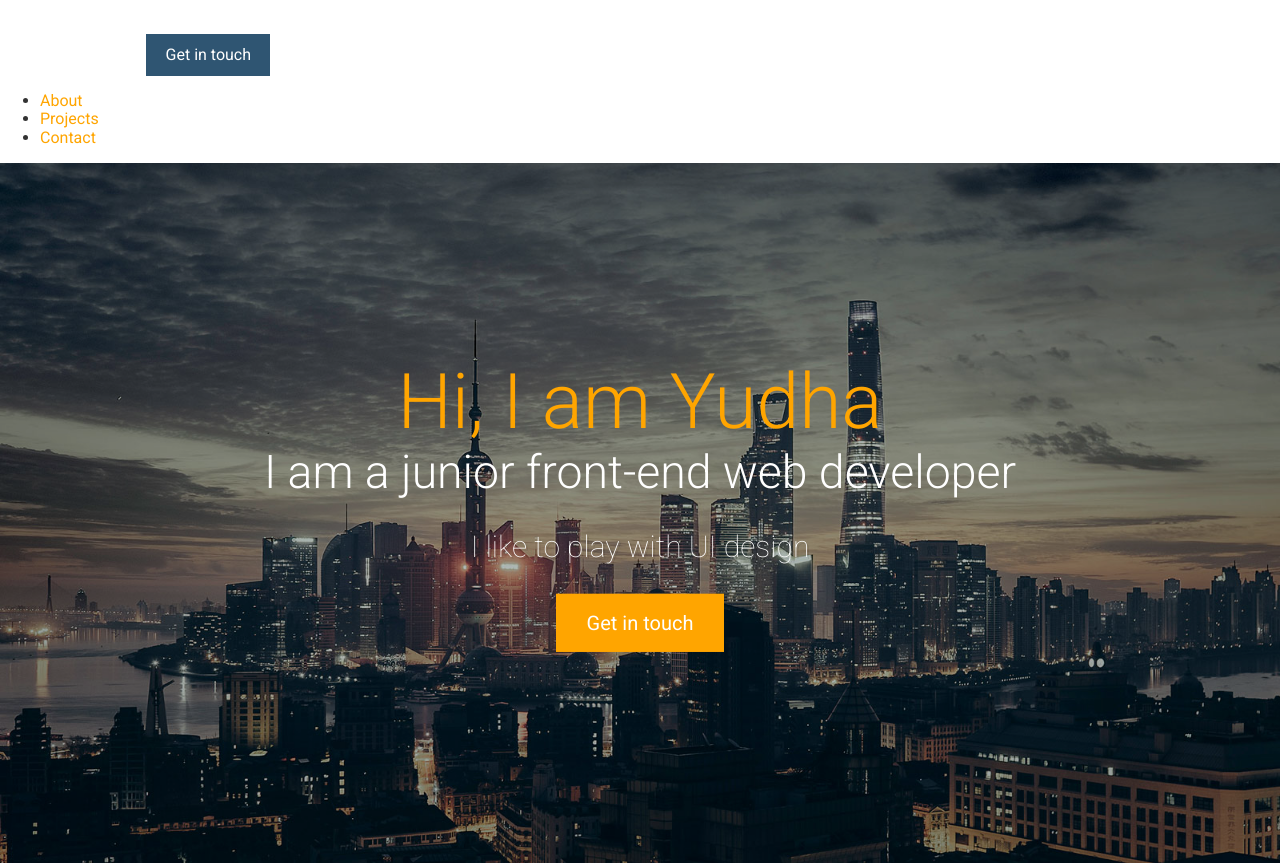
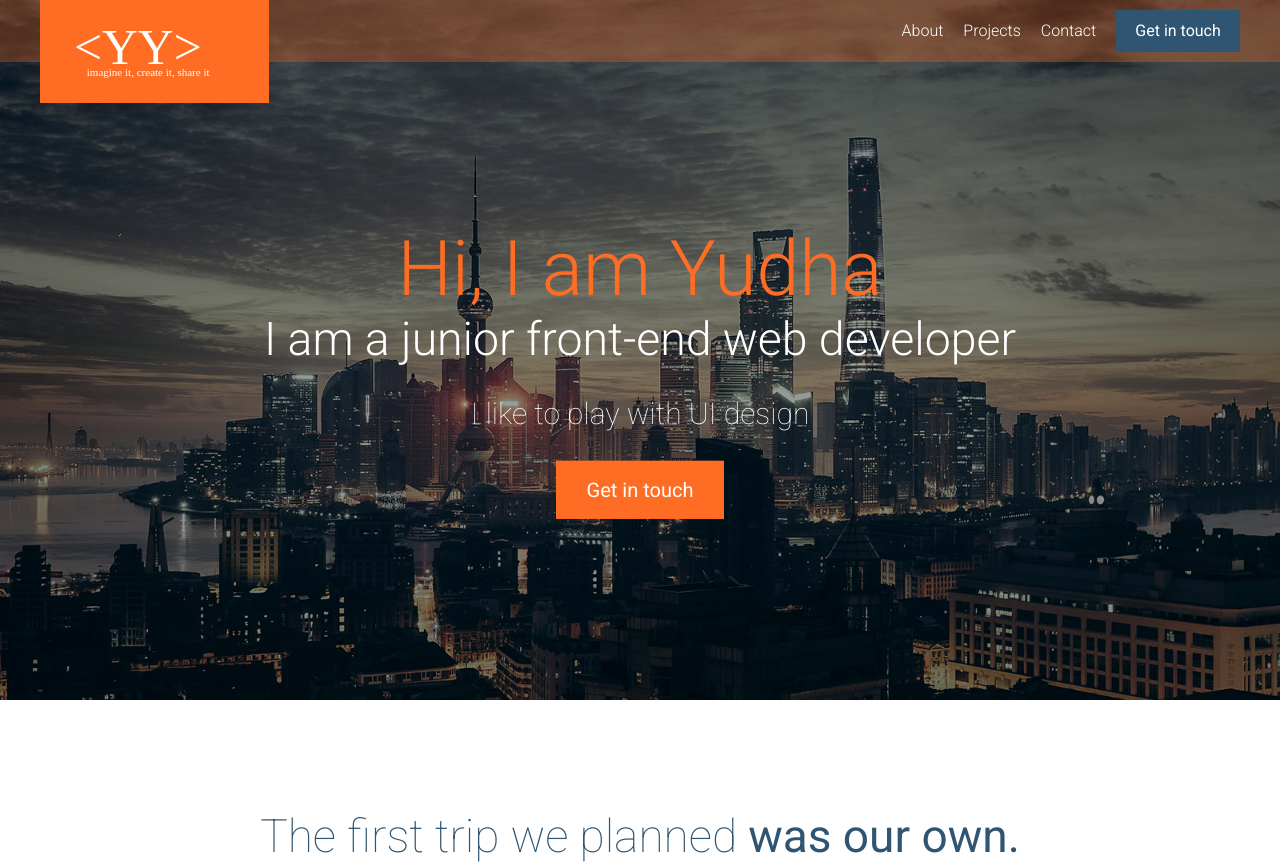
Before and after one commit to YudhaYuki/PP, a website: page app/index.html in a window 1280 px wide. Shown: the top 866 px of the page. Drawn offline with Linux system fonts and the light colour scheme.

Commit message:
Styling Header

```diff
--- a/app/assets/styles/base/_variables.css
+++ b/app/assets/styles/base/_variables.css
@@ -1,5 +1,7 @@
 $mainBlue: #2f5572;
 
+$mainWhite: #fff;
 
-$mainWhite: #fff;
-$mainOrange: orange;
+$mainOrange: #FF6D24;
+
+$mainBlack: #222831;
--- a/app/assets/styles/modules/_large-hero.css
+++ b/app/assets/styles/modules/_large-hero.css
@@ -8,17 +8,22 @@
     &--overlay {
         width: 100%;
         height: 100%;
-        background: rgba(0, 0, 0, .25);
+        background: rgba(0, 0, 0, .35);
         position: relative;
     }
 
     &__text-content {
+        padding-top: 88px;
         position: absolute;
         top: 50%;
         transform: translateY(-50%);
         left: 0;
         width: 100%;
         text-align: center;
+
+        @mixin atMedium {
+            padding-top: 60px;
+        }
     }
 
     &__title {
--- /dev/null
+++ b/app/assets/styles/modules/_primary-nav.css
@@ -0,0 +1,27 @@
+.primary-nav {
+
+    &--pull-right {
+        float: right;
+    }
+
+    ul {
+        margin: 0;
+        padding: 0;
+
+        @mixin clearfix;
+    }
+
+    li {
+        list-style: none;
+        float: left;
+        padding-right: 20px;
+    }
+
+    a {
+        color: $mainWhite;
+        text-decoration: none;
+        font-weight: 300;
+        display: block;
+        padding: 12px 0;
+    }
+}
--- /dev/null
+++ b/app/assets/styles/modules/_site-header.css
@@ -0,0 +1,56 @@
+.site-header {
+    padding: 10px 0;
+    position: absolute;
+    width: 100%;
+    z-index: 2;
+
+    @mixin atMedium {
+        background-color: rgba($mainOrange, .30);
+    }
+
+    &__btn-container {
+        float: right;
+    }
+
+    &__logo {
+        position: absolute;
+        top: 0;
+        left: 50%;
+        transform: translateX(-50%) scale(.8);
+        transform-origin: 50% 0;
+        background-color: $mainOrange;
+        padding: 25px 36px;
+
+        @mixin atMedium {
+            left: auto;
+            transform: translateX(0);
+        }
+    }
+
+    &__logo__graphic {
+        text-indent: -9999px;
+    }
+
+    &__menu-icon {
+        width: 20px;
+        height: 20px;
+        background-color: $mainWhite;
+        position: absolute;
+        top: 10px;
+        right: 10px;
+
+        @mixin atMedium {
+            display: none;
+        }
+    }
+
+    &__menu-content {
+        display: none;
+
+        @mixin atMedium {
+            display: block;
+        }
+    }
+
+
+}
--- a/app/assets/styles/modules/_sprite.css
+++ b/app/assets/styles/modules/_sprite.css
@@ -2,77 +2,77 @@
 Instead edit gulp/templates/sprite */
 
         .icon {
-            background-image: url('/assets/images/sprites/sprite-d675eadb.svg');
+            background-image: url('/assets/images/sprites/sprite-83f17d3c.svg');
         }
 
-    .icon--clear-view-escapes {
-        width: 142.4px;
-        height: 59.53px;
+    .icon--YY-logo-white {
+        width: 157px;
+        height: 53px;
         background-position: 0 0;
     }
 
     .icon--comment {
         width: 64px;
         height: 64px;
-        background-position: 99.70443349753694% 0;
+        background-position: 100% 0;
     }
 
     .icon--facebook {
         width: 21.23px;
         height: 42.01px;
-        background-position: 26.040607071652357% 45.795830448496034%;
+        background-position: 44.570196712476424% 31.929634315320197%;
     }
 
     .icon--fire {
         width: 56px;
         height: 64px;
-        background-position: 0 99.56481481481481%;
+        background-position: 0 70.13888888888889%;
     }
 
     .icon--globe {
         width: 64px;
         height: 64px;
-        background-position: 27.586206896551722% 99.56481481481481%;
+        background-position: 25.806451612903224% 70.13888888888889%;
     }
 
     .icon--instagram {
         width: 42.01px;
         height: 42.01px;
-        background-position: 63.2917018534157% 49.234556504346486%;
+        background-position: 0 99.40357852882703%;
     }
 
     .icon--mail {
         width: 64px;
         height: 48px;
-        background-position: 0 48.00806451612903%;
+        background-position: 0 33.125%;
     }
 
     .icon--rain {
         width: 64px;
         height: 64px;
-        background-position: 99.70443349753694% 59.25925925925926%;
+        background-position: 100% 44.44444444444444%;
     }
 
     .icon--star {
         width: 64px;
         height: 64px;
-        background-position: 59.11330049261084% 99.56481481481481%;
+        background-position: 55.29953917050691% 70.13888888888889%;
     }
 
     .icon--twitter {
         width: 51.78px;
         height: 42.06px;
-        background-position: 94.04330452560171% 98.50700323226104%;
+        background-position: 27.92077480150074% 31.939255152464746%;
     }
 
     .icon--wifi {
         width: 60px;
         height: 64px;
-        background-position: 68.79227053140097% 0;
+        background-position: 71.04072398190046% 0;
     }
 
     .icon--youtube {
         width: 34.75px;
         height: 42px;
-        background-position: 36.69752421959096% 45.792307692307695%;
+        background-position: 17.05989847715736% 99.39759036144578%;
     }
--- a/app/assets/styles/styles.css
+++ b/app/assets/styles/styles.css
@@ -14,6 +14,8 @@
 @import "modules/_row";
 @import "modules/_sprite";
 @import "modules/_site-footer";
+@import "modules/_site-header";
+@import "modules/_primary-nav";
 
 @import "modules/_text-animation";
 @import "modules/_btn-animation";
--- a/app/index.html
+++ b/app/index.html
@@ -12,16 +12,27 @@
 <body>
 
   <!-- HEADER -->
-  <header>
-    <img src="assets/images/icons/clear-view-escapes.svg">
+  <header class="site-header">
+    <div class="wrapper">
+      <div class="site-header__logo">
+          <div class="site-header__logo__graphic icon icon--YY-logo-white">YudhaYuki</div>
+      </div>
+
+      <div class="site-header__menu-icon"></div>
+
+      <div class="site-header__menu-content">
+        <div class="site-header__btn-container">
             <a class="btn" href="#">Get in touch</a>
-    <nav>
+        </div>
+        <nav class="primary-nav primary-nav--pull-right">
           <ul>
             <li><a href="#about">About</a></li>
             <li><a href="#projects">Projects</a></li>
             <li><a href="#contact">Contact</a></li>
           </ul>
         </nav>
+      </div>
+    </div>
   </header>
 
 
--- a/app/temp/styles/styles.css
+++ b/app/temp/styles/styles.css
@@ -356,7 +356,7 @@ img {
 }
 
 a {
-    color: orange;
+    color: #FF6D24;
     text-decoration: none;
 }
 
@@ -371,7 +371,7 @@ a {
 }
 
 .btn--orange {
-        background-color: orange;
+        background-color: #FF6D24;
     }
 
 .btn--large {
@@ -390,7 +390,7 @@ a {
     }
 
 .btn--large::after {
-            background-color: orange;
+            background-color: #FF6D24;
         }
 
 .btn--behind-card-1 {
@@ -471,11 +471,12 @@ a {
 .large-hero--overlay {
         width: 100%;
         height: 100%;
-        background: rgba(0, 0, 0, .25);
+        background: rgba(0, 0, 0, .35);
         position: relative;
     }
 
 .large-hero__text-content {
+        padding-top: 88px;
         position: absolute;
         top: 50%;
         -webkit-transform: translateY(-50%);
@@ -485,9 +486,16 @@ a {
         text-align: center;
     }
 
+@media (min-width: 800px) {
+
+.large-hero__text-content {
+            padding-top: 60px
+    }
+    }
+
 .large-hero__title {
         font-weight: 300;
-        color: orange;
+        color: #FF6D24;
         font-size: 2rem;
         margin: 0;
     }
@@ -616,7 +624,7 @@ a {
     }
 
 .headline--orange {
-        color: orange;
+        color: #FF6D24;
     }
 
 .headline--small {
@@ -794,7 +802,7 @@ a {
     }
 
 .testimonial__subtitle {
-        color: orange;
+        color: #FF6D24;
         text-align: center;
         font-weight: 400;
         font-size: .9375rem;
@@ -931,79 +939,79 @@ a {
 Instead edit gulp/templates/sprite */
 
 .icon {
-            background-image: url('/assets/images/sprites/sprite-d675eadb.svg');
+            background-image: url('/assets/images/sprites/sprite-83f17d3c.svg');
         }
 
-.icon--clear-view-escapes {
-        width: 142.4px;
-        height: 59.53px;
+.icon--YY-logo-white {
+        width: 157px;
+        height: 53px;
         background-position: 0 0;
     }
 
 .icon--comment {
         width: 64px;
         height: 64px;
-        background-position: 99.70443349753694% 0;
+        background-position: 100% 0;
     }
 
 .icon--facebook {
         width: 21.23px;
         height: 42.01px;
-        background-position: 26.040607071652357% 45.795830448496034%;
+        background-position: 44.570196712476424% 31.929634315320197%;
     }
 
 .icon--fire {
         width: 56px;
         height: 64px;
-        background-position: 0 99.56481481481481%;
+        background-position: 0 70.13888888888889%;
     }
 
 .icon--globe {
         width: 64px;
         height: 64px;
-        background-position: 27.586206896551722% 99.56481481481481%;
+        background-position: 25.806451612903224% 70.13888888888889%;
     }
 
 .icon--instagram {
         width: 42.01px;
         height: 42.01px;
-        background-position: 63.2917018534157% 49.234556504346486%;
+        background-position: 0 99.40357852882703%;
     }
 
 .icon--mail {
         width: 64px;
         height: 48px;
-        background-position: 0 48.00806451612903%;
+        background-position: 0 33.125%;
     }
 
 .icon--rain {
         width: 64px;
         height: 64px;
-        background-position: 99.70443349753694% 59.25925925925926%;
+        background-position: 100% 44.44444444444444%;
     }
 
 .icon--star {
         width: 64px;
         height: 64px;
-        background-position: 59.11330049261084% 99.56481481481481%;
+        background-position: 55.29953917050691% 70.13888888888889%;
     }
 
 .icon--twitter {
         width: 51.78px;
         height: 42.06px;
-        background-position: 94.04330452560171% 98.50700323226104%;
+        background-position: 27.92077480150074% 31.939255152464746%;
     }
 
 .icon--wifi {
         width: 60px;
         height: 64px;
-        background-position: 68.79227053140097% 0;
+        background-position: 71.04072398190046% 0;
     }
 
 .icon--youtube {
         width: 34.75px;
         height: 42px;
-        background-position: 36.69752421959096% 45.792307692307695%;
+        background-position: 17.05989847715736% 99.39759036144578%;
     }
 
 .site-footer {
@@ -1026,6 +1034,111 @@ Instead edit gulp/templates/sprite */
             margin-bottom: 0;
             margin-right: 1.4rem
     }
+    }
+
+.site-header {
+    padding: 10px 0;
+    position: absolute;
+    width: 100%;
+    z-index: 2;
+
+
+}
+
+@media (min-width: 800px) {
+
+.site-header {
+        background-color: rgba(255,109,36, .30)
+
+
+}
+    }
+
+.site-header__btn-container {
+        float: right;
+    }
+
+.site-header__logo {
+        position: absolute;
+        top: 0;
+        left: 50%;
+        -webkit-transform: translateX(-50%) scale(.8);
+                transform: translateX(-50%) scale(.8);
+        -webkit-transform-origin: 50% 0;
+                transform-origin: 50% 0;
+        background-color: #FF6D24;
+        padding: 25px 36px;
+    }
+
+@media (min-width: 800px) {
+
+.site-header__logo {
+            left: auto;
+            -webkit-transform: translateX(0);
+                    transform: translateX(0)
+    }
+    }
+
+.site-header__logo__graphic {
+        text-indent: -9999px;
+    }
+
+.site-header__menu-icon {
+        width: 20px;
+        height: 20px;
+        background-color: #fff;
+        position: absolute;
+        top: 10px;
+        right: 10px;
+    }
+
+@media (min-width: 800px) {
+
+.site-header__menu-icon {
+            display: none
+    }
+    }
+
+.site-header__menu-content {
+        display: none;
+    }
+
+@media (min-width: 800px) {
+
+.site-header__menu-content {
+            display: block
+    }
+    }
+
+.primary-nav--pull-right {
+        float: right;
+    }
+
+.primary-nav ul {
+        margin: 0;
+        padding: 0;
+    }
+
+/* To trick float so that browser know there is content in this div */
+
+.primary-nav ul::after {
+        content: "";
+        clear: both;
+        display: table;
+    }
+
+.primary-nav li {
+        list-style: none;
+        float: left;
+        padding-right: 20px;
+    }
+
+.primary-nav a {
+        color: #fff;
+        text-decoration: none;
+        font-weight: 300;
+        display: block;
+        padding: 12px 0;
     }
 
 .text-animation__title {
--- a/gulp/tasks/styles.js
+++ b/gulp/tasks/styles.js
@@ -5,10 +5,12 @@ var cssvars = require('postcss-simple-vars');
 var nested = require('postcss-nested');
 var cssImport = require('postcss-import');
 var mixins = require('postcss-mixins');
+var hexrgba = require('postcss-hexrgba');
+
 
 gulp.task('styles', function() {
     return gulp.src('./app/assets/styles/styles.css')
-        .pipe(postcss([cssImport, mixins, cssvars, nested, autoprefixer]))
+        .pipe(postcss([cssImport, mixins, cssvars, nested, hexrgba, autoprefixer]))
         .on('error', function(errorInfo) {
             console.log(errorInfo.toString());
             this.emit('end');
--- a/package.json
+++ b/package.json
@@ -29,6 +29,7 @@
     "gulp-rename": "^1.2.2",
     "gulp-svg-sprite": "^1.4.0",
     "gulp-watch": "^5.0.0",
+    "postcss-hexrgba": "^1.0.0",
     "postcss-import": "^11.1.0",
     "postcss-mixins": "^6.2.0",
     "postcss-nested": "^3.0.0",
```
Also changed, not shown: app/assets/images/icons/YY-logo-white.svg (added), app/assets/images/icons/clear-view-escapes.svg (deleted), app/assets/images/sprites/sprite-83f17d3c.svg (added), app/assets/images/sprites/sprite-d675eadb.svg (deleted), 1 other file. Lines whose indentation alone changed are shown as unchanged.
